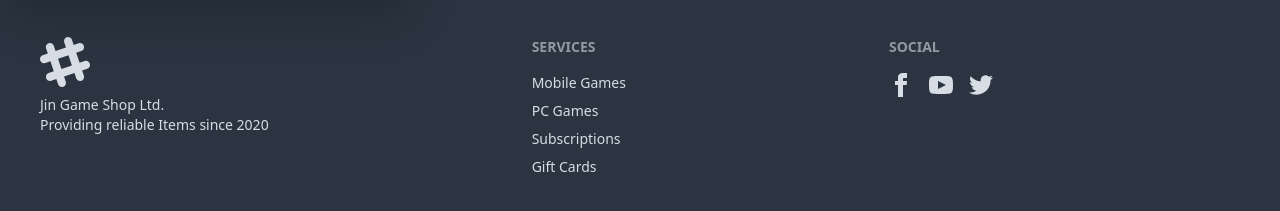
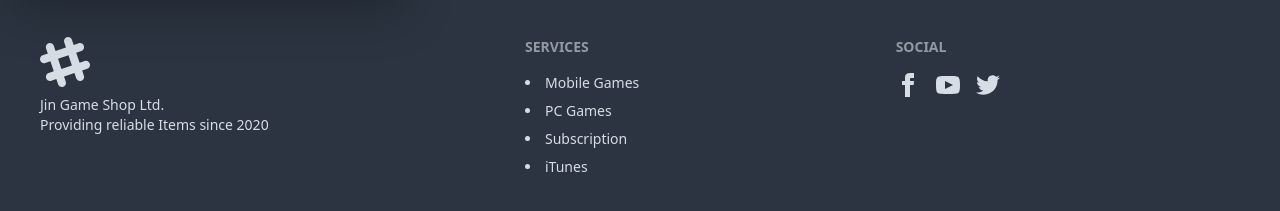
Before and after one commit to Anas1347/zahin-shop, a plain HTML site: page index.html in a window 1280 px wide. Shown: the part 3543-3754 px from the top of the page. Drawn offline with nearby package versions, Linux system fonts and the light colour scheme.

Commit message:
complete

```diff
--- a/index.html
+++ b/index.html
@@ -48,9 +48,10 @@
                 <ul
                   class="dropdown-content bg-base-100 rounded-box z-[1] mt-3 w-52 p-2 shadow"
                 >
-                  <li><a href="#">Mobile Games</a></li>
-                  <li><a href="#">PC Games</a></li>
-                  <li><a href="#">iTunes Giftcard</a></li>
+                <li><a href="#mobile">Mobile Games</a></li>
+                <li><a href="#pc">PC Games</a></li>
+                <li><a href="#sub">Subscription</a></li>
+                <li><a href="#itunes">iTunes</a></li>
                 </ul>
               </details>
             </li>
@@ -84,9 +85,10 @@
               <details>
                 <summary>Games</summary>
                 <ul class="p-2">
-                  <li><a href="#">Mobile Games</a></li>
-                  <li><a href="#">PC Games</a></li>
-                  <li><a href="#">iTunes Giftcard</a></li>
+                  <li><a href="#mobile">Mobile Games</a></li>
+                  <li><a href="#pc">PC Games</a></li>
+                  <li><a href="#sub">Subscription</a></li>
+                  <li><a href="#itunes">iTunes</a></li>
                 </ul>
               </details>
             </li>
@@ -160,7 +162,7 @@
 
     <!-- section card starts here -->
     <section>
-        <h1 class="text-center border-8 border-transparent font-extrabold text-cyan-600 text-4xl">Mobile Games</h1>
+        <h1 id="mobile" class="text-center border-8 border-transparent font-extrabold text-cyan-600 text-4xl">Mobile Games</h1>
 
         <div class="grid grid-cols-1 sm:grid-cols-2 lg:grid-cols-3 gap-4">
             <div class="card card-side bg-base-100 shadow-2xl p-4">
@@ -327,7 +329,7 @@
           </div>
     </section>
     <section class="max-w-screen-xl mx-auto p-4">
-        <h1 class="text-center border-8 border-transparent font-bold text-cyan-600 text-4xl py-4">PC Games</h1>
+        <h1 id="pc" class="text-center border-8 border-transparent font-bold text-cyan-600 text-4xl py-4">PC Games</h1>
 
         <div class="grid grid-cols-1 sm:grid-cols-2 lg:grid-cols-3 gap-4">
           <div class="card card-side bg-base-100 shadow-2xl p-4">
@@ -430,7 +432,7 @@
       </section>
 
       <section>
-        <h1 class="text-center border-8 border-transparent font-extrabold text-cyan-600 text-4xl">Subscriptions</h1>
+        <h1 id="sub" class="text-center border-8 border-transparent font-extrabold text-cyan-600 text-4xl">Subscriptions</h1>
 
         <div class="grid grid-cols-1 sm:grid-cols-2 lg:grid-cols-3 gap-4">
           <div class="card card-side bg-base-100 shadow-2xl p-4">
@@ -561,7 +563,7 @@
       </section>
 
       <section>
-        <h1 class="text-center border-8 border-transparent font-extrabold text-cyan-600 text-4xl">Gift Cards</h1>
+        <h1 id="itunes" class="text-center border-8 border-transparent font-extrabold text-cyan-600 text-4xl">Gift Cards</h1>
 
         <div class="grid grid-cols-1 sm:grid-cols-2 lg:grid-cols-3 gap-4">
           <div class="card card-side bg-base-100 shadow-2xl p-4">
@@ -626,10 +628,10 @@
       </aside>
       <nav>
         <h6 class="footer-title">Services</h6>
-        <a class="link link-hover">Mobile Games</a>
-        <a class="link link-hover">PC Games</a>
-        <a class="link link-hover">Subscriptions</a>
-        <a class="link link-hover">Gift Cards</a>
+        <li><a href="#mobile">Mobile Games</a></li>
+                <li><a href="#pc">PC Games</a></li>
+                <li><a href="#sub">Subscription</a></li>
+                <li><a href="#itunes">iTunes</a></li>
       </nav>
       <nav>
         <h6 class="footer-title">Social</h6>
```
